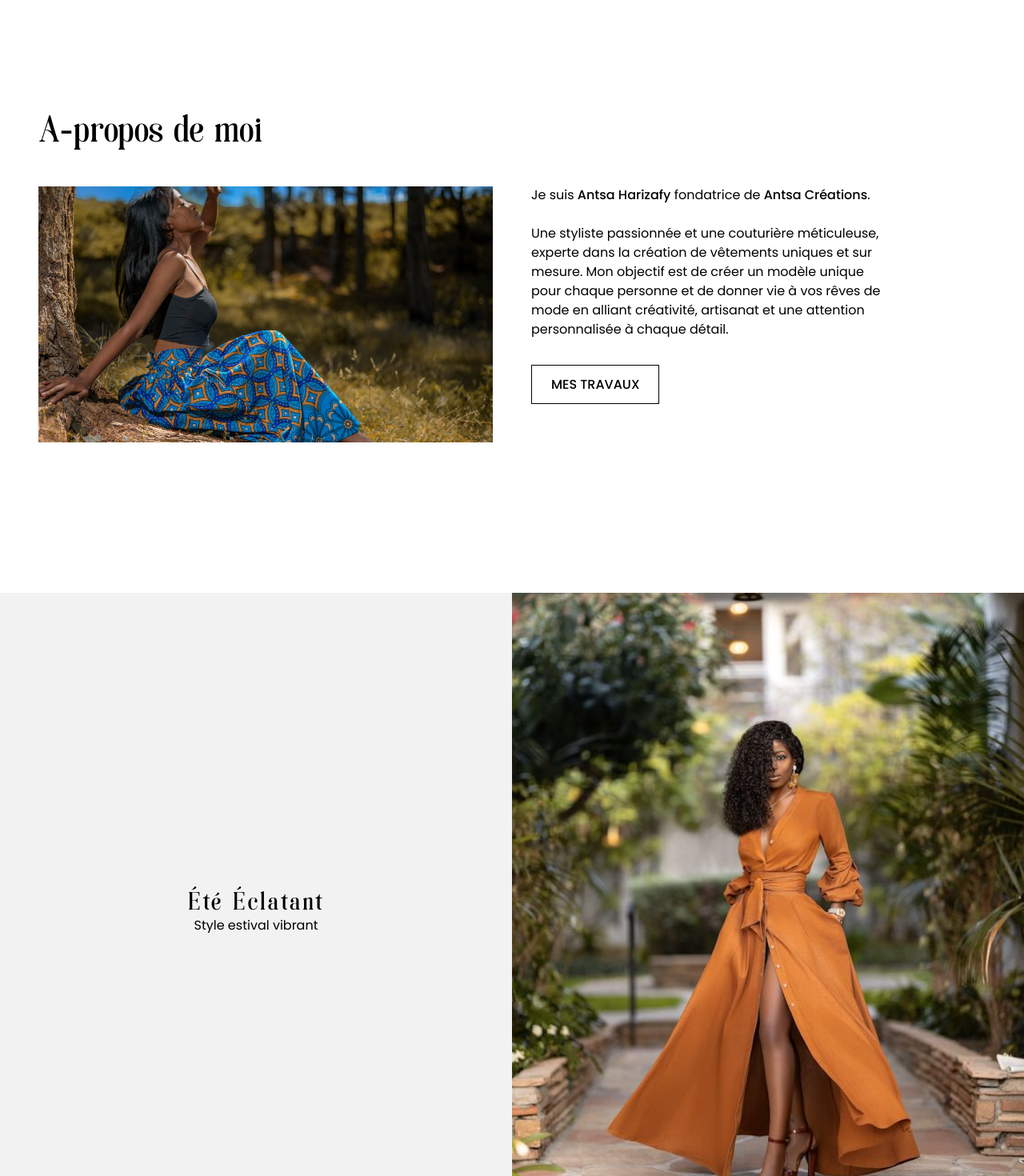
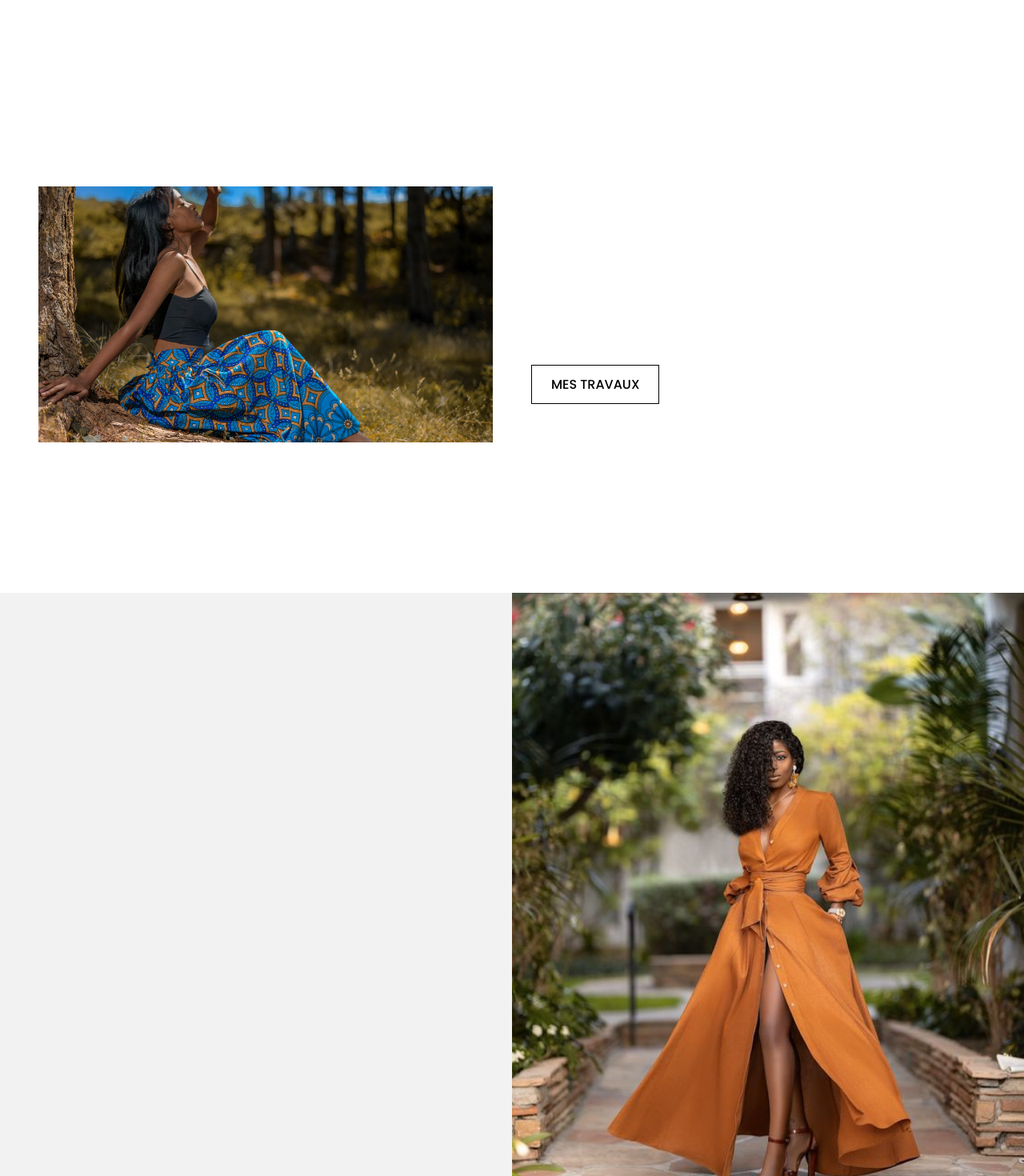
Before and after one commit to AntsaTsaroana/redShalk2023, a React (Create React App) app: page /aboutMe in a window 1280 px wide. Shown: the part 860-2330 px from the top of the page at 80% size. Built offline with nearby package versions, Linux system fonts and the light colour scheme.

Commit message:
vitavita

```diff
--- a/src/components/AboutMeDescriptions.js
+++ b/src/components/AboutMeDescriptions.js
@@ -1,17 +1,24 @@
-import React from 'react'
+
+import { useEffect } from 'react';
+import Aos from 'aos';
+import 'aos/dist/aos.css';
 import '../assets/scss/aboutMe.scss'
 
 const AboutMeDescriptions = () => {
+  useEffect(() => {
+    Aos.init();
+  }, []);
+
   return (
     <div className='descriptions'>
-        <div className="left">
-            <h1>A-propos de moi</h1>
-            <div className="image"></div>
-        </div>
-        <div className="right" style={{paddingTop: '55px'}}>
-            <p>Je suis <span>Antsa Harizafy</span> fondatrice de <span>Antsa Créations</span>. <br /><br /> Une styliste passionnée et une couturière méticuleuse, experte dans la création de vêtements uniques et sur mesure. Mon objectif est de créer un modèle unique pour chaque personne et de donner vie à vos rêves de mode en alliant créativité, artisanat et une attention personnalisée à chaque détail.</p>
-            <a href="#works">Mes travaux</a>
-        </div>
+      <div className="left">
+        <h1 data-aos="fade-right">A-propos de moi</h1>
+        <div className="image"></div>
+      </div>
+      <div className="right" style={{ paddingTop: '55px' }}>
+        <p data-aos="fade-left">Je suis <span>Antsa Harizafy</span> fondatrice de <span>Antsa Créations</span>. <br /><br /> Une styliste passionnée et une couturière méticuleuse, experte dans la création de vêtements uniques et sur mesure. Mon objectif est de créer un modèle unique pour chaque personne et de donner vie à vos rêves de mode en alliant créativité, artisanat et une attention personnalisée à chaque détail.</p>
+        <a href="#works">Mes travaux</a>
+      </div>
     </div>
   )
 }
--- a/src/components/AboutMeHeroBanner.js
+++ b/src/components/AboutMeHeroBanner.js
@@ -1,11 +1,17 @@
-import React from 'react'
+import { useEffect } from 'react';
+import Aos from 'aos';
+import 'aos/dist/aos.css';
 import '../assets/scss/aboutMe.scss'
 
 const AboutMeHeroBanner = () => {
+  useEffect(() => {
+    Aos.init();
+  }, []);
+
   return (
     <div className='aboutMeHeroBanner'>
       <div className="texts">
-        <h1>Antsa Harizafy</h1>
+        <h1 data-aos="fade-up">Antsa Harizafy</h1>
         <p>Styliste - Fashion Designer - Conseillère en image</p>
       </div>
     </div>
--- a/src/components/Advice.js
+++ b/src/components/Advice.js
@@ -1,4 +1,6 @@
-import React from 'react'
+import { useEffect } from 'react';
+import Aos from 'aos';
+import 'aos/dist/aos.css';
 import '../assets/scss/advice.scss'
 import image1 from '../assets/img/models/02.webp'
 import image2 from '../assets/img/models/03.webp'
@@ -8,6 +10,9 @@ import image5 from '../assets/img/models/06.webp'
 import image6 from '../assets/img/models/07.webp'
 
 const Advice = (props) => {
+  useEffect(() => {
+      Aos.init();
+  }, []);
 
     const no = props.no
     const type = props.type
@@ -21,11 +26,11 @@ const Advice = (props) => {
           backgroundSize: 'cover',
           backgroundPosition: 'center'
         }} >
-            <h1 className="number">{type}</h1>
+            <h1 className="number" data-aos="fade-down">{type}</h1>
         </div>
         <div className="texts">
-            <h1 className="title">{title}</h1>
-            <p>{description}</p>
+            <h1 className="title" data-aos="fade-up">{title}</h1>
+            <p data-aos="fade-up">{description}</p>
             <a href={no === '01' ? '#02' : no === '02' ? '#03' : no === '03' ? '#04' : no === '04' ? '#05' : no === '05' ? '#06' : '#01' }>Morphologie suivant</a>
         </div>
     </div>
--- a/src/components/AdviceBanner.js
+++ b/src/components/AdviceBanner.js
@@ -1,13 +1,20 @@
-import React from 'react'
+
+import { useEffect } from 'react';
+import Aos from 'aos';
+import 'aos/dist/aos.css';
 import { AiOutlineArrowRight } from "react-icons/ai"
 import '../assets/scss/advice.scss'
 
 const AdviceBanner = () => {
+  useEffect(() => {
+      Aos.init();
+  }, []);
+
   return (
     <div className='adviceBanner'>
         <div className="image"></div>
         <div className="texts">
-            <p>Mettez en valeur votre personnalité grâce à nos suggestions de mode.</p>
+            <p data-aos="fade-left">Mettez en valeur votre personnalité grâce à nos suggestions de mode.</p>
             <a href="#01">
               Commencer
                 <AiOutlineArrowRight/>
--- a/src/components/ContactUs.js
+++ b/src/components/ContactUs.js
@@ -1,10 +1,15 @@
-import React from 'react';
+import { useEffect } from 'react';
+import Aos from 'aos';
+import 'aos/dist/aos.css';
 import '../assets/scss/contactUs.scss';
 
 const ContactUs = () => {
+    useEffect(() => {
+        Aos.init();
+    }, []);
     return (
         <div className='contactUs' id='contactUs'>
-            <span class="heading">
+            <span class="heading" data-aos="fade-up">
                 <h1>CONTACTEZ-NOUS</h1>
                 <h2>CONTACTEZ-NOUS</h2>
             </span>
--- a/src/components/Testimonials.js
+++ b/src/components/Testimonials.js
@@ -1,5 +1,7 @@
-import React from 'react'
 import { useState } from 'react';
+import { useEffect } from 'react';
+import Aos from 'aos';
+import 'aos/dist/aos.css';
 import '../assets/scss/testimonials.scss'
 import { AiOutlineArrowLeft, AiOutlineArrowRight } from "react-icons/ai"
 import { MdOutlineStar, MdOutlineStarOutline } from "react-icons/md";
@@ -9,6 +11,9 @@ import Avatar3 from "../assets/img/avatar3.jpg"
 import testimonials from "../data/testimonials.json"
 
 const Testimonials = () => {
+    useEffect(() => {
+        Aos.init();
+    }, []);
 
     const [userId, setUserId] = useState(1)
 
@@ -23,7 +28,7 @@ const Testimonials = () => {
         </div>
         <div className="right">
             <div className="title">
-                <h2>Témoignages</h2>
+                <h2 data-aos="fade-right">Témoignages</h2>
                 <span>Témoignages</span>
             </div>
             <p className="subtitle">Leurs mots comptent pour nous.</p>
--- a/src/components/Work.js
+++ b/src/components/Work.js
@@ -1,10 +1,15 @@
-import React from 'react'
+import { useEffect } from 'react';
+import Aos from 'aos';
+import 'aos/dist/aos.css';
 import '../assets/scss/aboutMe.scss'
 import image01 from '../assets/img/collection1.jpg'
 import image02 from '../assets/img/collection2.jpg'
 import image03 from '../assets/img/collection3.jpg'
 
 const Work = (props) => {
+  useEffect(() => {
+      Aos.init();
+  }, []);
 
     const title = props.title
     const subtitle = props.subtitle
@@ -13,8 +18,8 @@ const Work = (props) => {
   return (
     <div className='work'>
         <div className="desc">
-            <h2 className="title">{title}</h2>
-            <p className="subtitle">{subtitle}</p>
+            <h2 className="title" data-aos="zoom-in">{title}</h2>
+            <p className="subtitle" data-aos="zoom-in">{subtitle}</p>
         </div>
         <div className="image" style={{
           backgroundImage: id === 1 ? `url(${image01})` : id === 2 ? `url(${image02})` : `url(${image03})`,
--- a/src/pages/Cart.js
+++ b/src/pages/Cart.js
@@ -27,7 +27,7 @@ const Cart = () => {
     if (userInfo) {
       setPayNow(true);
     } else {
-      toast.error("Please sign in to Checkout");
+      toast.success("Payement effectué");
     }
   };
   const payment = async (token) => {
```
Also changed, not shown: src/components/Header.js (+17 -18 lines).
